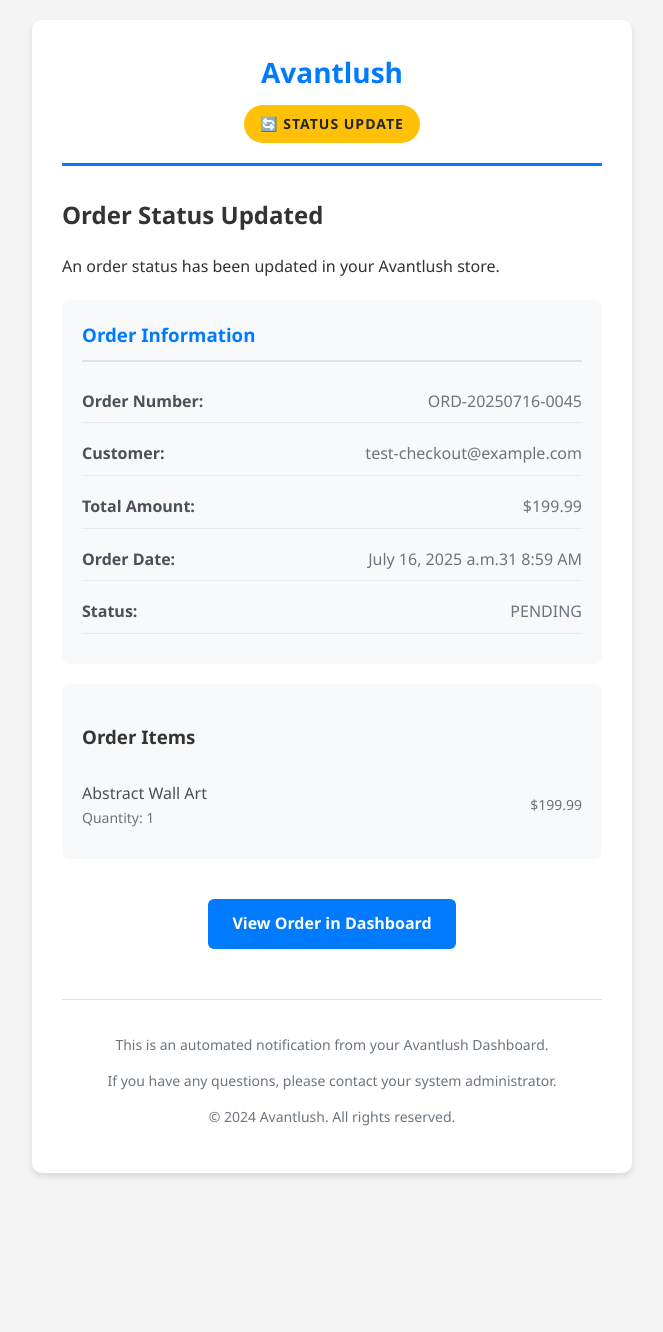
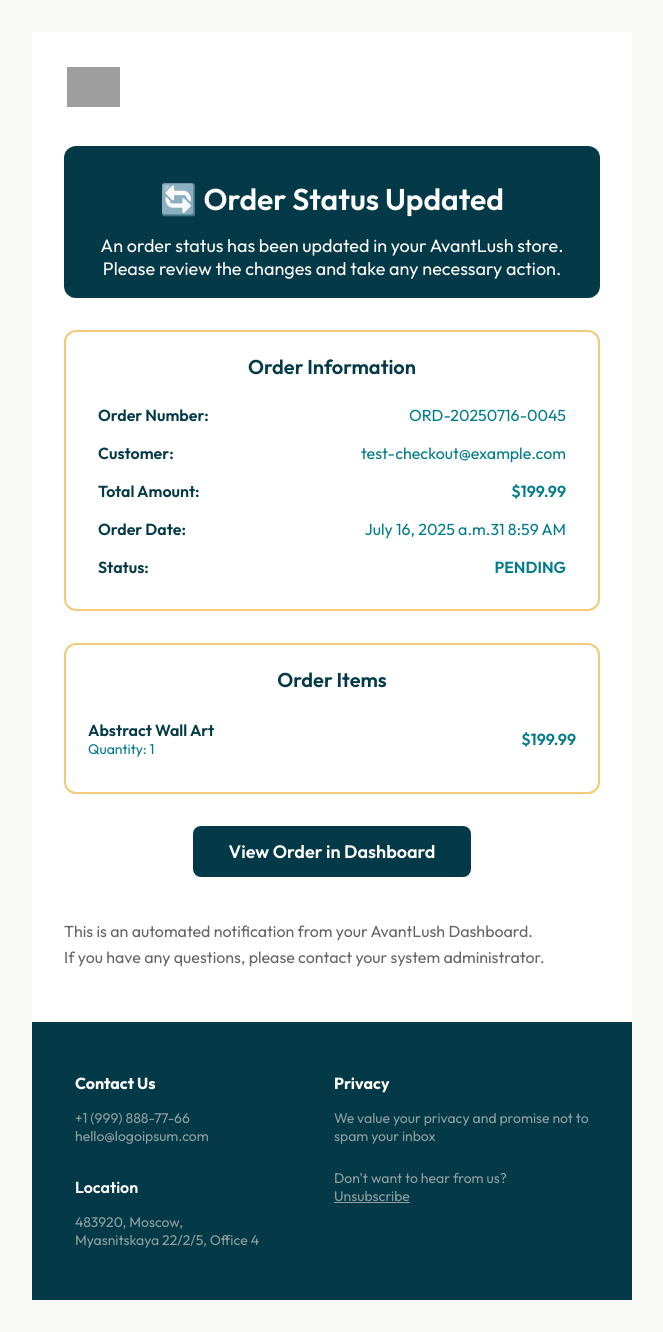
Before and after one commit to AsteriskRD/AvantLush-Backend, a Django app: template avantlush_backend/api/templates/admin_order_notification.html in a window 1280 px wide. Shown: the whole page, without its empty margins (308-971 px from the left). Before the commit the page ends 1177 px from the top, so only its background shows below. Run offline with Django 5.2, Linux system fonts and the light colour scheme; data comes from the database, SQL or seed files in the repository; tables that the repository leaves empty hold one stand-in row (values such as "Sample post"); the template is opened without the code that fills it: values that come from a table or form of the project are taken from there, most other values are stand-ins (such as "Sample title", 1, 10 or a date in 2020); grey boxes are pictures that could not be loaded.

Commit message:
Email notification format updated

```diff
--- a/avantlush_backend/api/templates/admin_order_notification.html
+++ b/avantlush_backend/api/templates/admin_order_notification.html
@@ -1,213 +1,267 @@
-<!DOCTYPE html>
+<!doctype html>
 <html lang="en">
 	<head>
-    <meta charset="UTF-8">
-    <meta name="viewport" content="width=device-width, initial-scale=1.0">
-    <title>Order Notification - Avantlush</title>
-    <style>
-        body {
-            font-family: 'Segoe UI', Tahoma, Geneva, Verdana, sans-serif;
-            line-height: 1.6;
-            color: #333;
-            max-width: 600px;
-            margin: 0 auto;
-            padding: 20px;
-            background-color: #f4f4f4;
-        }
-        .email-container {
-            background-color: #ffffff;
-            border-radius: 10px;
-            padding: 30px;
-            box-shadow: 0 4px 6px rgba(0, 0, 0, 0.1);
-        }
-        .header {
-            text-align: center;
-            border-bottom: 3px solid #007bff;
-            padding-bottom: 20px;
-            margin-bottom: 30px;
-        }
-        .logo {
-            font-size: 28px;
-            font-weight: bold;
-            color: #007bff;
-            margin-bottom: 10px;
-        }
-        .notification-type {
-            display: inline-block;
-            padding: 8px 16px;
-            border-radius: 20px;
-            font-size: 14px;
-            font-weight: bold;
-            text-transform: uppercase;
-            letter-spacing: 1px;
-        }
-        .new-order {
-            background-color: #28a745;
-            color: white;
-        }
-        .status-update {
-            background-color: #ffc107;
-            color: #212529;
-        }
-        .order-details {
-            background-color: #f8f9fa;
-            border-radius: 8px;
-            padding: 20px;
-            margin: 20px 0;
-        }
-        .order-details h3 {
-            margin-top: 0;
-            color: #007bff;
-            border-bottom: 2px solid #dee2e6;
-            padding-bottom: 10px;
-        }
-        .detail-row {
-            display: flex;
-            justify-content: space-between;
-            margin: 10px 0;
-            padding: 8px 0;
-            border-bottom: 1px solid #e9ecef;
-        }
-        .detail-label {
-            font-weight: bold;
-            color: #495057;
-        }
-        .detail-value {
-            color: #6c757d;
-        }
-        .order-items {
-            background-color: #f8f9fa;
-            border-radius: 8px;
-            padding: 20px;
-            margin: 20px 0;
-        }
-        .item {
+		<meta charset="UTF-8" />
+		<meta name="viewport" content="width=device-width, initial-scale=1.0" />
+		<title>Order Notification - AvantLush</title>
+		<link rel="preconnect" href="https://fonts.googleapis.com" />
+		<link rel="preconnect" href="https://fonts.gstatic.com" crossorigin />
+		<link
+			href="https://fonts.googleapis.com/css2?family=Outfit:wght@100..900&display=swap"
+			rel="stylesheet"
+		/>
+	</head>
+	<body
+		style="
+			margin: 0;
+			padding: 0;
+			background: #f8f8f5;
+			font-family: &quot;Outfit&quot;, &quot;Helvetica Neue&quot;,
+				Helvetica, Arial, sans-serif;
+		"
+	>
+		<table
+			width="100%"
+			cellpadding="0"
+			cellspacing="0"
+			style="background: #f8f8f5"
+		>
+			<tr>
+				<td align="center">
+					<table
+						width="600"
+						cellpadding="0"
+						cellspacing="0"
+						style="background: #fff; margin: 32px 0"
+					>
+						<!-- Header -->
+						<tr>
+							<td style="padding: 32px 32px 0 32px">
+								<table width="100%">
+									<tr>
+										<td align="left">
+											<img
+												src="https://res.cloudinary.com/dvfwa8fzh/image/upload/v1745948142/email_templates/AvantLush_Brand_Secondary_Logo_Green_1_drv23p.png"
+												alt="AvantLush"
+												style="height: 40px"
+											/>
+										</td>
+									</tr>
+								</table>
+							</td>
+						</tr>
+						<!-- Banner -->
+						<tr>
+							<td style="padding: 32px 32px 0 32px">
+								<table
+									width="100%"
+									style="
+										background: #043947;
+										border-radius: 12px;
+									"
+								>
+									<tr>
+										<td
+											align="center"
+											style="padding: 32px 24px 16px 24px"
+										>
+											<h1
+												style="
+													color: #fff;
+													font-size: 30px;
+													margin: 0;
+													font-weight: 600;
+												"
+											>
+												{% if notification_type == 'NEW_ORDER' %}
+													🆕 New Order Received!
+												{% else %}
+													🔄 Order Status Updated
+												{% endif %}
+											</h1>
+											<p
+												style="
+													color: #fff;
+													font-size: 18px;
+													margin: 16px 0 0 0;
+												"
+											>
+												{% if notification_type == 'NEW_ORDER' %}
+													Great news! A new order has been placed on your AvantLush store.<br />
+													Please process this order and update the customer on their status.
+												{% else %}
+													An order status has been updated in your AvantLush store.<br />
+													Please review the changes and take any necessary action.
+												{% endif %}
+											</p>
+										</td>
+									</tr>
+								</table>
+							</td>
+						</tr>
+						<!-- Main Content -->
+						<tr>
+							<td style="padding: 32px">
+								<!-- Order Information -->
+								<table
+									width="100%"
+									style="
+										border: 2px solid #f3c97a;
+										border-radius: 12px;
+										margin: 0 0 32px 0;
+									"
+								>
+									<tr>
+										<td
+											align="center"
+											style="padding: 20px"
+										>
+											<h3
+												style="
+													font-size: 20px;
+													color: #043947;
+													margin: 0 0 16px 0;
+													font-weight: 600;
+												"
+											>
+												Order Information
+											</h3>
+											<table width="100%" cellpadding="8">
+												<tr>
+													<td style="text-align: left; color: #043947; font-weight: 600;">Order Number:</td>
+													<td style="text-align: right; color: #007c8a;">{{ order.order_number }}</td>
+												</tr>
+												<tr>
+													<td style="text-align: left; color: #043947; font-weight: 600;">Customer:</td>
+													<td style="text-align: right; color: #007c8a;">{{ order.user.email|default:"Guest User" }}</td>
+												</tr>
+												<tr>
+													<td style="text-align: left; color: #043947; font-weight: 600;">Total Amount:</td>
+													<td style="text-align: right; color: #007c8a; font-weight: 600;">${{ order.total }}</td>
+												</tr>
+												<tr>
+													<td style="text-align: left; color: #043947; font-weight: 600;">Order Date:</td>
+													<td style="text-align: right; color: #007c8a;">{{ order.created_at|date:"F d, Y at g:i A" }}</td>
+												</tr>
+												{% if notification_type == 'ORDER_STATUS_CHANGED' %}
+												<tr>
+													<td style="text-align: left; color: #043947; font-weight: 600;">Updated Date:</td>
+													<td style="text-align: right; color: #007c8a;">{{ order.updated_at|date:"F d, Y at g:i A" }}</td>
+												</tr>
+												{% endif %}
+												<tr>
+													<td style="text-align: left; color: #043947; font-weight: 600;">Status:</td>
+													<td style="text-align: right; color: #007c8a; font-weight: 600;">{{ order.status }}</td>
+												</tr>
+											</table>
+										</td>
+									</tr>
+								</table>
+
+								<!-- Order Items -->
+								{% if order.items.all %}
+								<table
+									width="100%"
+									style="
+										border: 2px solid #f3c97a;
+										border-radius: 12px;
+										margin: 0 0 32px 0;
+									"
+								>
+									<tr>
+										<td
+											align="center"
+											style="padding: 20px"
+										>
+											<h3
+												style="
+													font-size: 20px;
+													color: #043947;
+													margin: 0 0 16px 0;
+													font-weight: 600;
+												"
+											>
+												Order Items
+											</h3>
+											{% for item in order.items.all %}
+											<div style="
 												display: flex;
 												justify-content: space-between;
 												align-items: center;
-            padding: 10px 0;
-            border-bottom: 1px solid #e9ecef;
-        }
-        .item:last-child {
-            border-bottom: none;
-        }
-        .item-name {
-            font-weight: 500;
-            color: #495057;
-        }
-        .item-details {
-            color: #6c757d;
-            font-size: 14px;
-        }
-        .cta-button {
-            display: inline-block;
-            background-color: #007bff;
-            color: white;
-            text-decoration: none;
-            padding: 12px 24px;
-            border-radius: 6px;
-            font-weight: bold;
-            text-align: center;
-            margin: 20px 0;
-            transition: background-color 0.3s;
-        }
-        .cta-button:hover {
-            background-color: #0056b3;
-        }
-        .footer {
-            text-align: center;
-            margin-top: 30px;
-            padding-top: 20px;
-            border-top: 1px solid #dee2e6;
-            color: #6c757d;
-            font-size: 14px;
-        }
-        .highlight {
-            background-color: #fff3cd;
-            border: 1px solid #ffeaa7;
-            border-radius: 4px;
-            padding: 15px;
-            margin: 20px 0;
-        }
-        .highlight h4 {
-            margin-top: 0;
-            color: #856404;
-        }
-    </style>
-</head>
-<body>
-    <div class="email-container">
-        <div class="header">
-            <div class="logo">Avantlush</div>
-            <div class="notification-type {% if notification_type == 'NEW_ORDER' %}new-order{% else %}status-update{% endif %}">
-                {% if notification_type == 'NEW_ORDER' %}
-                    🆕 New Order
-                {% else %}
-                    🔄 Status Update
-                {% endif %}
+												padding: 12px 0;
+												border-bottom: 1px solid #f3c97a;
+												{% if forloop.last %}border-bottom: none;{% endif %}
+											">
+												<div style="text-align: left;">
+													<div style="color: #043947; font-weight: 600; font-size: 16px;">{{ item.product.name }}</div>
+													<div style="color: #007c8a; font-size: 14px;">Quantity: {{ item.quantity }}</div>
 												</div>
+												<div style="color: #007c8a; font-weight: 600; font-size: 16px;">${{ item.price }}</div>
 											</div>
-
-        {% if notification_type == 'NEW_ORDER' %}
-            <h2>New Order Received!</h2>
-            <p>Great news! A new order has been placed on your Avantlush store.</p>
-
-            <div class="highlight">
-                <h4>🚀 Action Required</h4>
-                <p>Please log into your dashboard to process this order and update the customer on their order status.</p>
-            </div>
-        {% else %}
-            <h2>Order Status Updated</h2>
-            <p>An order status has been updated in your Avantlush store.</p>
+											{% endfor %}
+										</td>
+									</tr>
+								</table>
 								{% endif %}
 
-        <div class="order-details">
-            <h3>Order Information</h3>
-            <div class="detail-row">
-                <span class="detail-label">Order Number:</span>
-                <span class="detail-value">{{ order.order_number }}</span>
-            </div>
-            <div class="detail-row">
-                <span class="detail-label">Customer:</span>
-                <span class="detail-value">{{ order.user.email|default:"Guest User" }}</span>
-            </div>
-            <div class="detail-row">
-                <span class="detail-label">Total Amount:</span>
-                <span class="detail-value">${{ order.total }}</span>
-            </div>
-            <div class="detail-row">
-                <span class="detail-label">Order Date:</span>
-                <span class="detail-value">{{ order.created_at|date:"F d, Y at g:i A" }}</span>
-            </div>
-            {% if notification_type == 'ORDER_STATUS_CHANGED' %}
-            <div class="detail-row">
-                <span class="detail-label">Updated Date:</span>
-                <span class="detail-value">{{ order.updated_at|date:"F d, Y at g:i A" }}</span>
-            </div>
-            {% endif %}
-            <div class="detail-row">
-                <span class="detail-label">Status:</span>
-                <span class="detail-value">{{ order.status }}</span>
-            </div>
-        </div>
-
-        {% if order.items.all %}
-        <div class="order-items">
-            <h3>Order Items</h3>
-            {% for item in order.items.all %}
-            <div class="item">
-                <div>
-                    <div class="item-name">{{ item.product.name }}</div>
-                    <div class="item-details">Quantity: {{ item.quantity }}</div>
-                </div>
-                <div class="item-details">${{ item.price }}</div>
-            </div>
-            {% endfor %}
-        </div>
+								<!-- Action Required Highlight -->
+								{% if notification_type == 'NEW_ORDER' %}
+								<table
+									width="100%"
+									style="
+										background: #fff3cd;
+										border: 2px solid #f3c97a;
+										border-radius: 12px;
+										margin: 0 0 32px 0;
+									"
+								>
+									<tr>
+										<td
+											align="center"
+											style="padding: 20px"
+										>
+											<h4
+												style="
+													font-size: 18px;
+													color: #856404;
+													margin: 0 0 8px 0;
+													font-weight: 600;
+												"
+											>
+												🚀 Action Required
+											</h4>
+											<p
+												style="
+													color: #856404;
+													font-size: 16px;
+													margin: 0;
+													line-height: 1.5;
+												"
+											>
+												Please log into your dashboard to process this order and update the customer on their order status.
+											</p>
+										</td>
+									</tr>
+								</table>
 								{% endif %}
 
-        <div style="text-align: center;">
-            <a href="{{ dashboard_url }}" class="cta-button">
+								<!-- Action Buttons -->
+								<div style="text-align: center; margin: 32px 0">
+									<a
+										href="{{ dashboard_url }}"
+										style="
+											background: #043947;
+											color: #fff;
+											padding: 14px 36px;
+											text-decoration: none;
+											border-radius: 8px;
+											font-weight: 600;
+											font-size: 18px;
+											display: inline-block;
+											margin-bottom: 10px;
+											min-width: 200px;
+										"
+									>
 										{% if notification_type == 'NEW_ORDER' %}
 											Process Order in Dashboard
 										{% else %}
@@ -216,11 +270,138 @@
 									</a>
 								</div>
 
-        <div class="footer">
-            <p>This is an automated notification from your Avantlush Dashboard.</p>
-            <p>If you have any questions, please contact your system administrator.</p>
-            <p>&copy; 2024 Avantlush. All rights reserved.</p>
-        </div>
-    </div>
+								<!-- Additional Info -->
+								<p
+									style="
+										color: #666;
+										font-size: 16px;
+										line-height: 1.6;
+										margin-bottom: 20px;
+									"
+								>
+									This is an automated notification from your AvantLush Dashboard.<br />
+									If you have any questions, please contact your system administrator.
+								</p>
+							</td>
+						</tr>
+						<!-- Footer -->
+						<tr>
+							<td
+								style="
+									background: #043947;
+									padding: 48px 40px;
+									color: #fff;
+								"
+							>
+								<table width="100%">
+									<tr>
+										<td
+											width="50%"
+											valign="top"
+											style="padding-right: 24px"
+										>
+											<h3
+												style="
+													margin: 0 0 16px 0;
+													font-size: 16px;
+													color: #fff;
+													font-family: &quot;Outfit&quot;,
+														Arial, sans-serif;
+												"
+											>
+												Contact Us
+											</h3>
+											<p
+												style="
+													margin: 0;
+													font-size: 14px;
+													color: #8f9fa3;
+													font-family: &quot;Outfit&quot;,
+														Arial, sans-serif;
+												"
+											>
+												+1 (999) 888-77-66<br />
+												hello@logoipsum.com
+											</p>
+											<h3
+												style="
+													margin: 32px 0 16px 0;
+													font-size: 16px;
+													font-weight: 600;
+													color: #fff;
+													font-family: &quot;Outfit&quot;,
+														Arial, sans-serif;
+												"
+											>
+												Location
+											</h3>
+											<p
+												style="
+													margin: 0;
+													font-size: 14px;
+													color: #8f9fa3;
+													font-family: &quot;Outfit&quot;,
+														Arial, sans-serif;
+												"
+											>
+												483920, Moscow,<br />
+												Myasnitskaya 22/2/5, Office 4
+											</p>
+										</td>
+										<td width="50%" valign="top">
+											<h3
+												style="
+													margin: 0 0 16px 0;
+													font-size: 16px;
+													color: #fff;
+													font-family: &quot;Outfit&quot;,
+														Arial, sans-serif;
+												"
+											>
+												Privacy
+											</h3>
+											<p
+												style="
+													margin: 0 0 24px 0;
+													font-size: 14px;
+													color: #8f9fa3;
+													font-family: &quot;Outfit&quot;,
+														Arial, sans-serif;
+												"
+											>
+												We value your privacy and
+												promise not to spam your inbox
+											</p>
+											<p
+												style="
+													margin: 0 0 8px 0;
+													font-size: 14px;
+													color: #8f9fa3;
+													font-family: &quot;Outfit&quot;,
+														Arial, sans-serif;
+												"
+											>
+												Don't want to hear from us?<br />
+												<a
+													href="#"
+													style="
+														color: #8f9fa3;
+														text-decoration: underline;
+														font-size: 14px;
+														font-family: &quot;Outfit&quot;,
+															Arial, sans-serif;
+													"
+													>Unsubscribe</a
+												>
+											</p>
+										</td>
+									</tr>
+								</table>
+							</td>
+						</tr>
+					</table>
+				</td>
+			</tr>
+		</table>
 	</body>
 </html>
```
Lines whose indentation alone changed are shown as unchanged.
